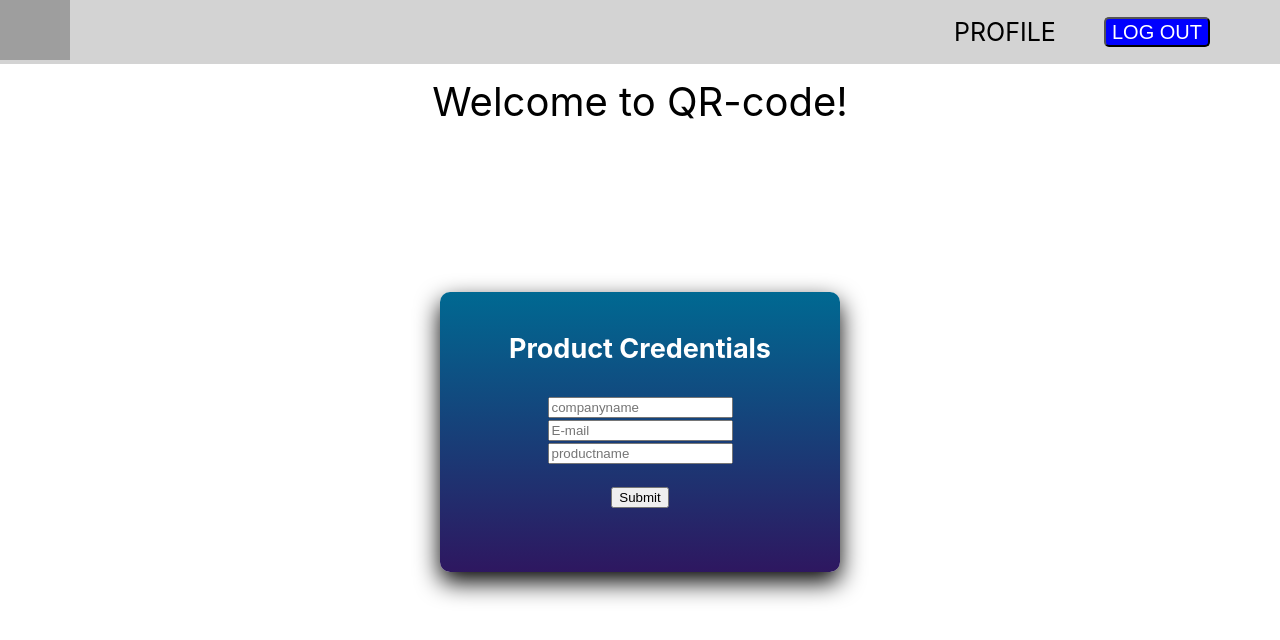
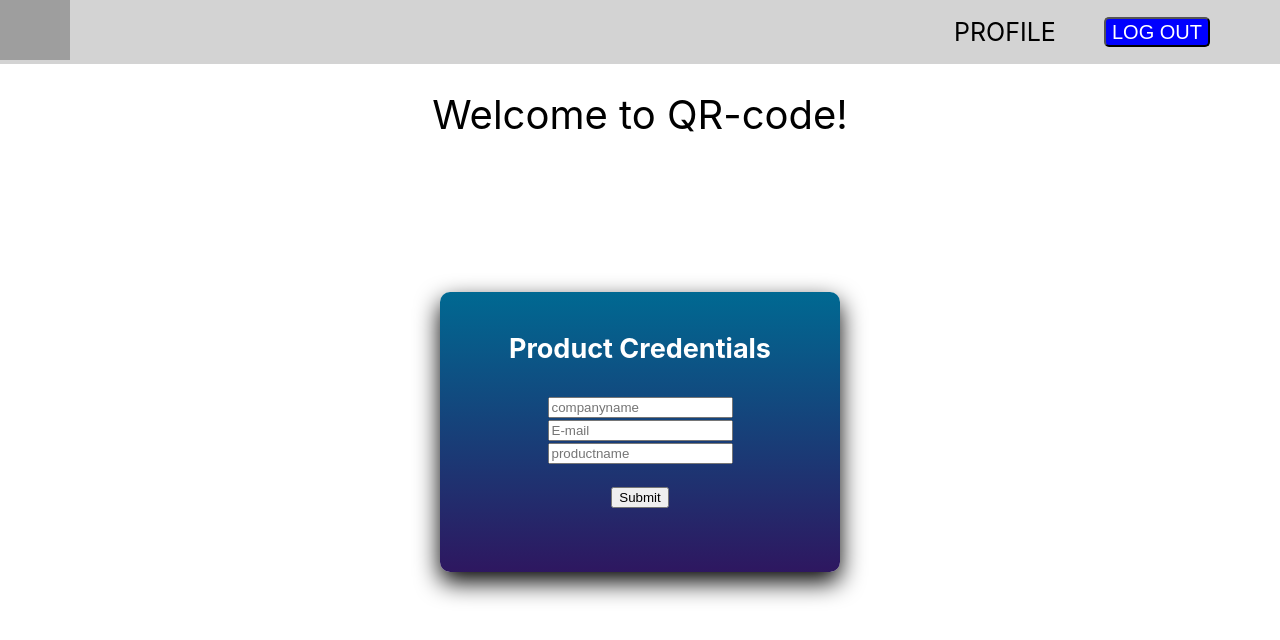
Before and after one commit to MdSameer07/QR-Code, a React (Create React App) app: page /home in a window 1280 px wide. Shown: the top 640 px of the page. Built offline with nearby package versions, Linux system fonts and the light colour scheme; no server answers; sample sign-in values are in the browser's storage; grey boxes are pictures that could not be loaded.

Commit message:
style updated

```diff
--- a/src/styles/Home.css
+++ b/src/styles/Home.css
@@ -1,7 +1,7 @@
 .total-home{
     display:flex;
     justify-content: center;
-    margin-top:1%;
+    margin-top:2%;
 }
 .heading{
     font-size:40px;
```
